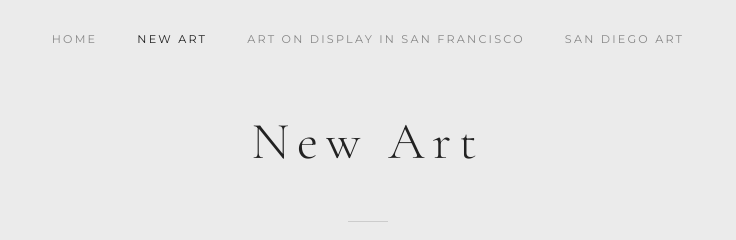
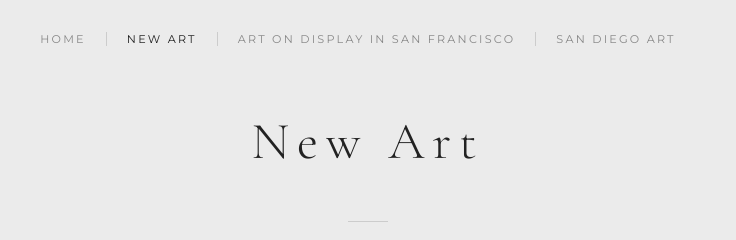
Before and after one commit to shalaball/art-gallery, a plain HTML site: page page-1/index.html in a window 1280 px wide. Shown: the top 240 px of the page, 272-1008 px from the left. Drawn offline with nearby package versions, Linux system fonts and the light colour scheme.

Commit message:
Update gallery content

```diff
--- a/page-1/index.html
+++ b/page-1/index.html
@@ -21,7 +21,7 @@
       display: flex;
       justify-content: center;
       padding: 2rem 2rem 0;
-      gap: 2.5rem;
+      gap: 0;
     }
 
     nav a {
@@ -32,8 +32,11 @@
       color: #888;
       text-decoration: none;
       transition: color 0.2s;
+      padding: 0 1.25rem;
     }
 
+    nav a:first-child { padding-left: 0; }
+    nav a + a { border-left: 1px solid #ccc; }
     nav a:hover, nav a.active { color: #222; }
 
     header {
```
Also changed, not shown: index.html (+4 -1 lines), library/index.html (+4 -1 lines), page-2/index.html (+4 -1 lines), page-3/index.html (+4 -1 lines).
